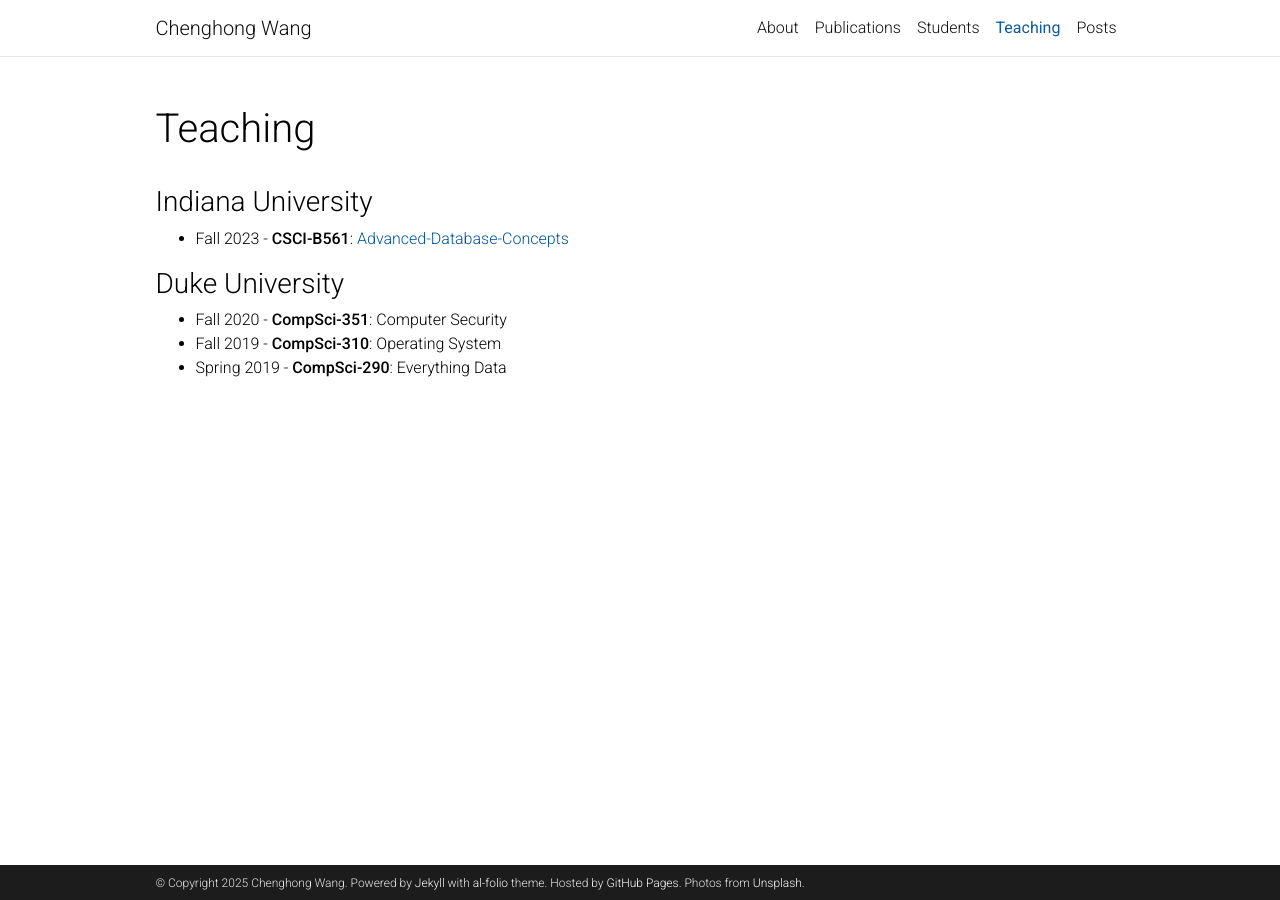
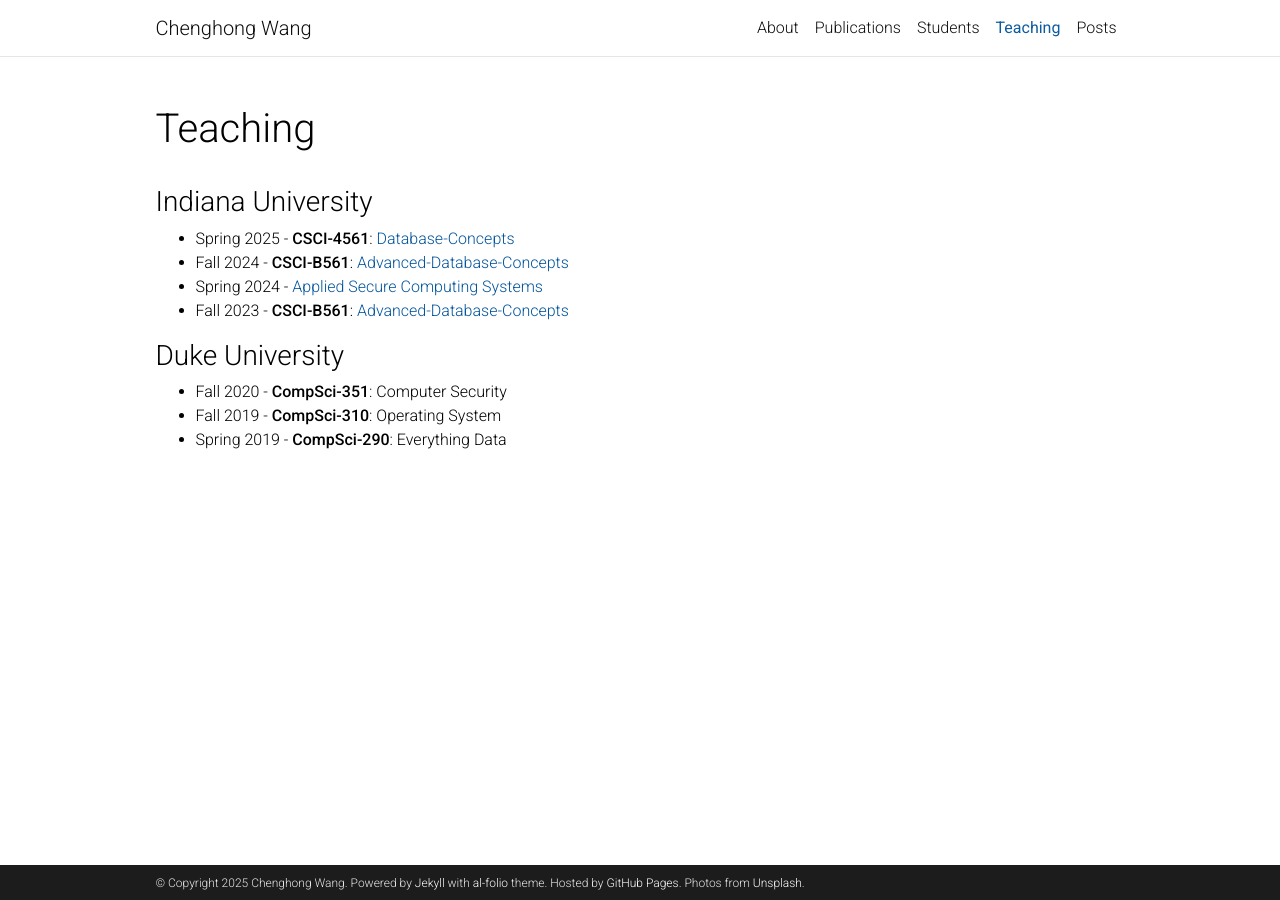
Before and after one commit to lovingmage/lovingmage.github.io, a Jekyll site: the page built from _pages/teaching.md, in a window 1280 px wide. Built offline with Jekyll 4.4.1, drawn with Linux system fonts in a browser that asks for light colours; comment, search, counter and statistics services are not loaded; a style sheet for code colours, icons or effects is not loaded.

Commit message:
Update teaching.md

```diff
--- a/_pages/teaching.md
+++ b/_pages/teaching.md
@@ -7,6 +7,9 @@ nav: true
 nav_order: 5
 ---
 ### Indiana University
+* Spring 2025 - **CSCI-4561**: [Database-Concepts](#)
+* Fall 2024 - **CSCI-B561**: [Advanced-Database-Concepts](#)
+* Spring 2024 - [Applied Secure Computing Systems](#)
 * Fall 2023 - **CSCI-B561**: [Advanced-Database-Concepts](#)
 
 ### Duke University
```
